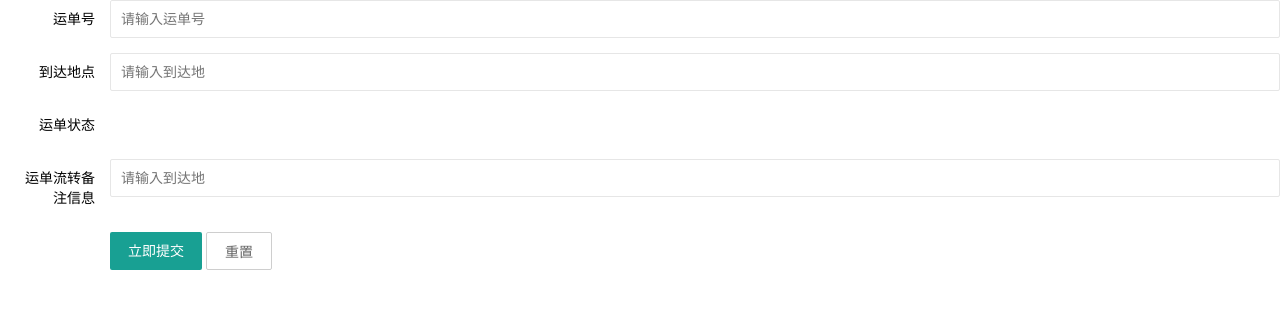
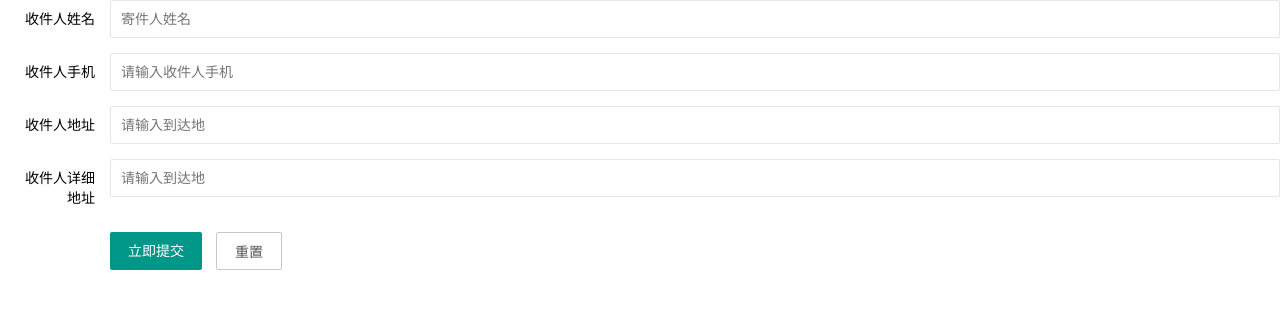
Before and after one commit to itmck/boanwl, a Java web app: template boanwl-manager/boanwl-manager-web/src/main/webapp/WEB-INF/jsp/pages/send/sendmodify.jsp in a window 1280 px wide. Shown: the top 309 px of the page. Run offline with Spring Boot 4, a stand-in JSP engine, Linux system fonts and the light colour scheme; the template is opened without the code that fills it, so the values that code supplies are empty; the project's own start-up code is not run, and a stand-in starts its controllers and pages; some libraries are stand-ins or nearby versions.

Commit message:
后台增删改查

```diff
--- a/boanwl-manager/boanwl-manager-web/src/main/webapp/WEB-INF/jsp/pages/send/sendmodify.jsp
+++ b/boanwl-manager/boanwl-manager-web/src/main/webapp/WEB-INF/jsp/pages/send/sendmodify.jsp
@@ -14,46 +14,77 @@
     <meta name="renderer" content="webkit">
     <meta http-equiv="X-UA-Compatible" content="IE=edge,chrome=1">
     <meta name="viewport" content="width=device-width, initial-scale=1, maximum-scale=1">
-    <link rel="stylesheet" type="text/css" href="${pageContext.request.contextPath}/static/common/layui/css/layui.css"
+    <link rel="stylesheet" type="text/css" href="${pageContext.request.contextPath}/lib/layui/css/layui.css"
           media="all">
 </head>
 <body>
-<form class="layui-form" action="" method="post">
+<form class="layui-form" >
     <div class="layui-form-item">
-        <label class="layui-form-label">运单号</label>
+        <label class="layui-form-label">收件人姓名</label>
         <div class="layui-input-block">
-            <input type="text" name="orderNum" lay-verify="title" autocomplete="off" placeholder="请输入运单号" class="layui-input">
+            <input type="text" name="receiverName" lay-verify="title" autocomplete="off" placeholder="寄件人姓名" class="layui-input receiverName">
+            <input type = "hidden" name ="seId" lay-verify="title" autocomplete="off" placeholder="寄件人姓名" class="layui-input seId">
         </div>
     </div>
     <div class="layui-form-item">
-        <label class="layui-form-label">到达地点</label>
+        <label class="layui-form-label">收件人手机</label>
         <div class="layui-input-block">
-            <input type="text" name="city" lay-verify="title" autocomplete="off" placeholder="请输入到达地" class="layui-input">
+            <input type="text" name="receiverPhone" lay-verify="title" autocomplete="off" placeholder="请输入收件人手机" class="layui-input receiverPhone">
         </div>
     </div>
     <div class="layui-form-item">
-        <label class="layui-form-label">运单状态</label>
+        <label class="layui-form-label">收件人地址</label>
         <div class="layui-input-block">
-            <select name="status" lay-filter="aihao">
-                <option value=""></option>
-                <option value="1" selected="">运输中</option>
-                <option value="2">派件中</option>
-                <option value="3">已签收</option>
-            </select>
+            <input type="text" name="receiverAddress" lay-verify="title" autocomplete="off" placeholder="请输入到达地" class="layui-input receiverAddress">
         </div>
     </div>
     <div class="layui-form-item">
-        <label class="layui-form-label">运单流转备注信息</label>
+        <label class="layui-form-label">收件人详细地址</label>
         <div class="layui-input-block">
-            <input type="text" name="msg" lay-verify="title" autocomplete="off" placeholder="请输入到达地" class="layui-input">
+            <input type="text" name="receiverAdderssDetail" lay-verify="title" autocomplete="off" placeholder="请输入到达地" class="layui-input receiverAdderssDetail">
         </div>
     </div>
     <div class="layui-form-item">
         <div class="layui-input-block">
-            <button class="layui-btn" lay-submit="" lay-filter="demo1">立即提交</button>
+            <button class="layui-btn" lay-submit lay-filter="demo">立即提交</button>
             <button type="reset" class="layui-btn layui-btn-primary">重置</button>
         </div>
     </div>
 </form>
+
 </body>
+<script type="text/javascript" src="${pageContext.request.contextPath}/lib/layui/layui.all.js" charset="utf-8">
+</script>
+<script>
+
+    layui.use(['form','jquery','layer'], function(){
+        var form = layui.form,
+            $=layui.jquery,
+            layer=layui.layer;
+        form.on('submit(demo)', function(data) {
+
+            $.ajax({
+                url:"${pageContext.request.contextPath}/send/update",
+                method:"put",
+                data:data.field,
+                success:function(d) {
+                },
+                dateType:"json"
+            });
+            var index = top.layer.msg('数据提交中，请稍候',{icon: 16,time:false,shade:0.8});
+            setTimeout(function(){
+                top.layer.close(index);
+                top.layer.msg("修改成功！");
+                layer.closeAll("iframe");
+                //刷新父页面
+                parent.location.reload();
+            },200);
+            return false;
+
+
+        });
+    });
+
+</script>
+
 </html>
```
Also changed, not shown: boanwl-manager/boanwl-manager-web/src/main/webapp/WEB-INF/jsp/pages/send/send.jsp (+73 -27 lines).
